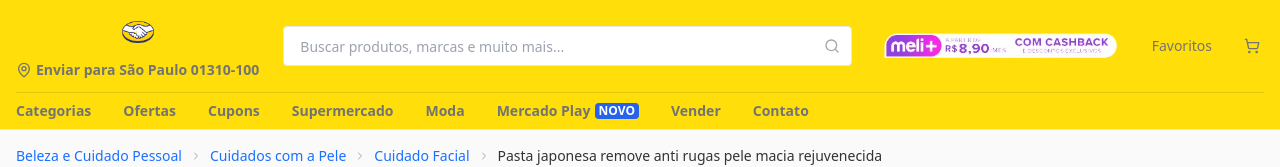
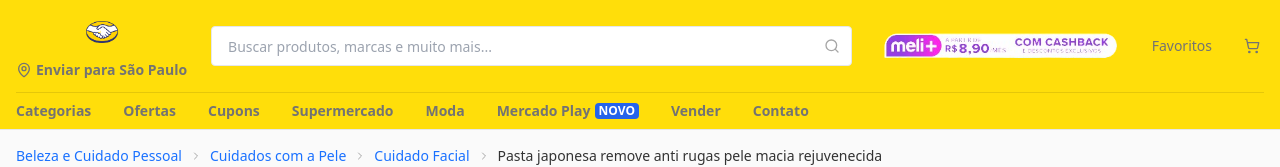
Before and after one commit to Villeneuve0/mercado-clone-remover-shop, a React (Vite) app: page / in a window 1280 px wide. Shown: the top 167 px of the page. Built offline with nearby package versions, Linux system fonts and the light colour scheme; no server answers.

Commit message:
Remove CEP from location display
Remove the CEP indication, leaving only the location-based tracking.

```diff
--- a/src/components/Header.tsx
+++ b/src/components/Header.tsx
@@ -61,7 +61,7 @@ const Header = () => {
               <span>
                 {isLoadingLocation
                   ? 'Localizando...'
-                  : `Enviar para ${location?.city} ${location?.postal}`
+                  : `Enviar para ${location?.city}`
                 }
               </span>
             </div>
```
